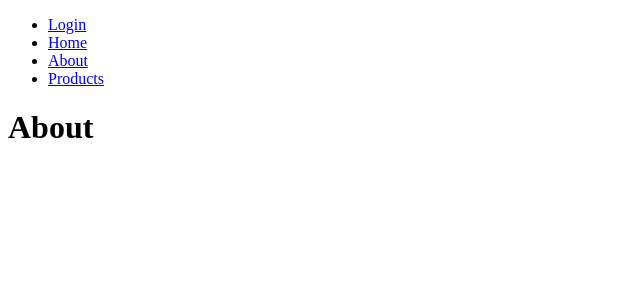
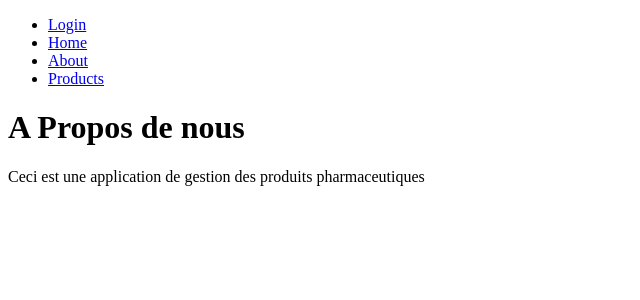
Before and after one commit to Dzatsi/gestion-pharma, a React (Vite) app: page /about in a window 1280 px wide. Shown: the top 300 px of the page, without its empty margins (0-640 px from the left). Built offline with nearby package versions, Linux system fonts and the light colour scheme.

Commit message:
change text in about and home page

```diff
--- a/src/pages/about.jsx
+++ b/src/pages/about.jsx
@@ -1,6 +1,10 @@
 function About() {
     return(
-        <h1>About</h1>
+        <>
+            <h1>A Propos de nous</h1>
+            <p>Ceci est une application de gestion des produits pharmaceutiques</p>
+        </>
+
     );
  }
 
--- a/src/pages/home.jsx
+++ b/src/pages/home.jsx
@@ -1,6 +1,6 @@
 function Home() {
     return (<div>
-        <h1>Home</h1>
+        <h1>Welcome to Gestion Pharma</h1>
     </div>
     );
  }
```
